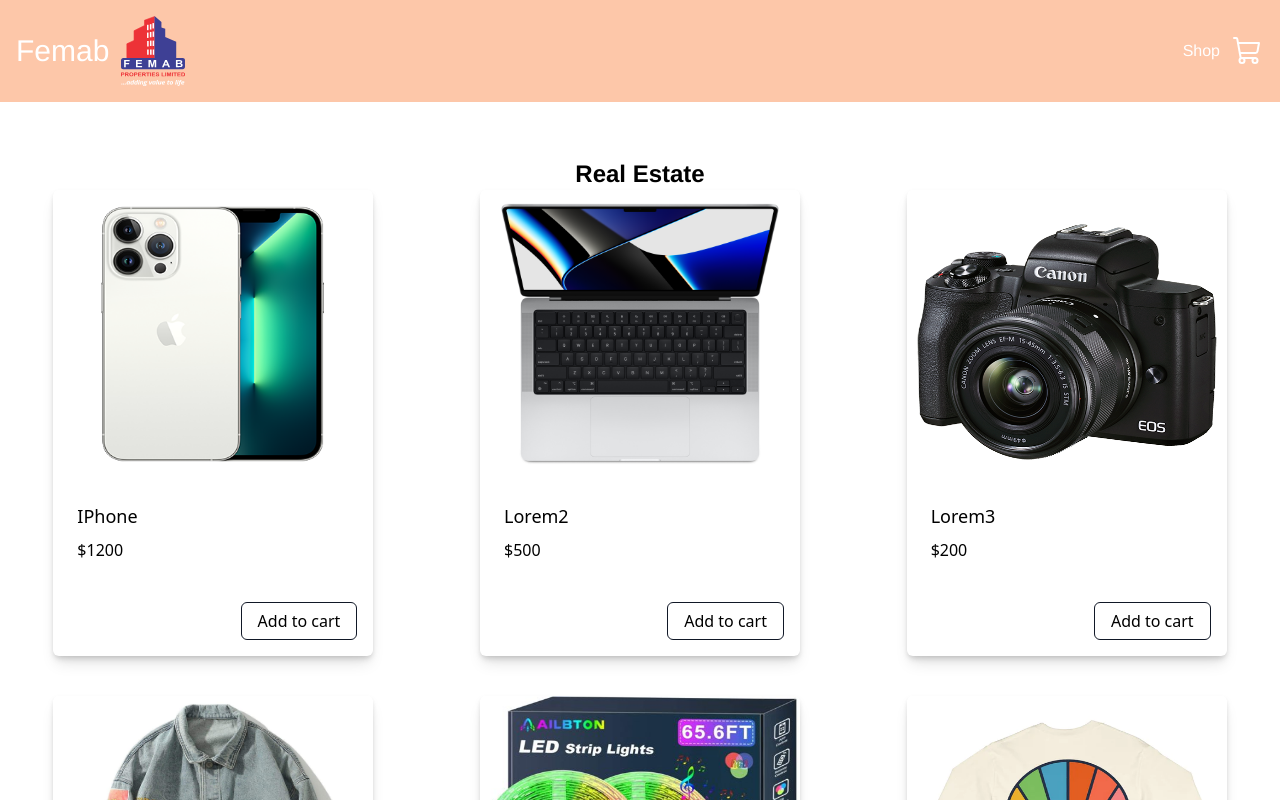
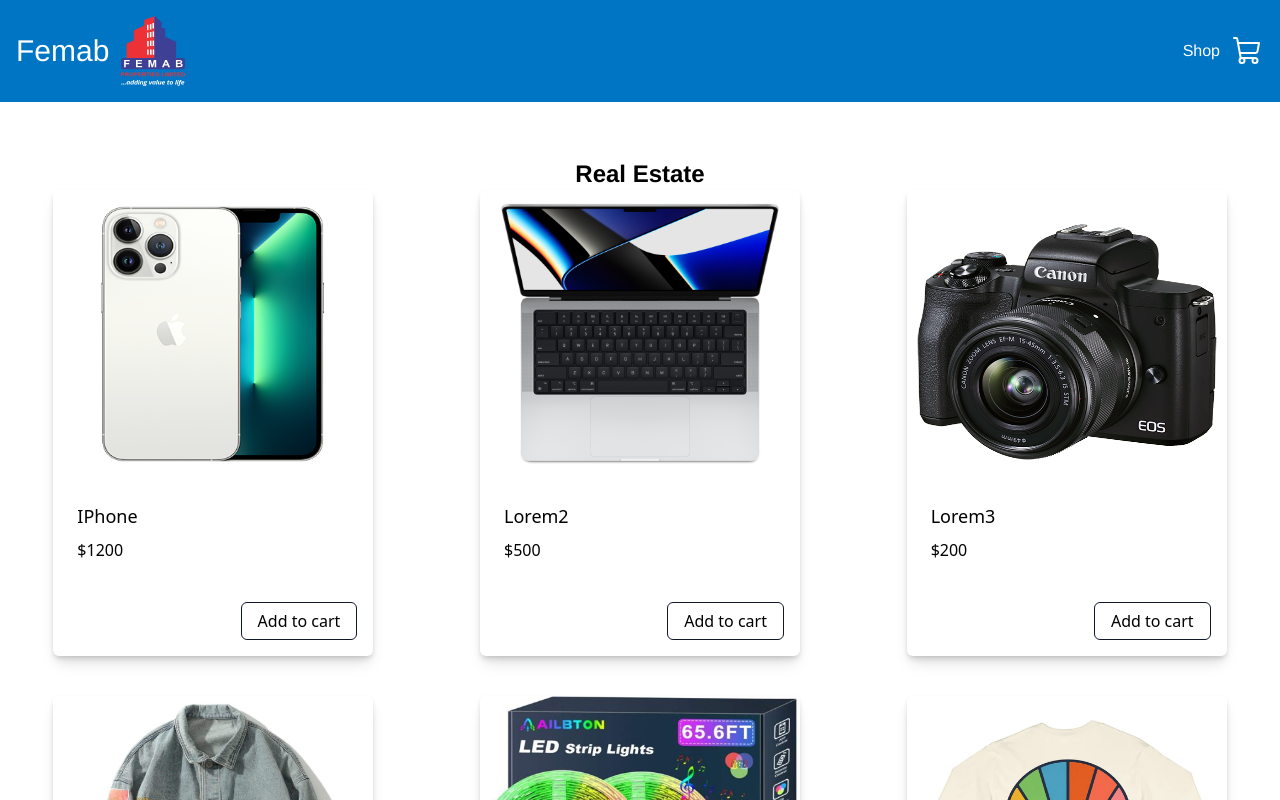
Before and after one commit to AgudaD/E-cart, a React (Vite) app: page / in a window 1280 px wide. Shown: the top 800 px of the page. Built offline with nearby package versions, Linux system fonts and the light colour scheme; a web font is replaced by a local one.

Commit message:
new commit

```diff
--- a/src/components/Navbar.jsx
+++ b/src/components/Navbar.jsx
@@ -4,7 +4,7 @@
 
 const Navbar = () => {
   return (
-    <div className="bg-[#FDC7A9] text-white flex justify-between items-center p-4 font-helvetica">
+    <div className="bg-[#0075C4] text-white flex justify-between items-center p-4 font-helvetica">
       <div className="flex items-center gap-3">
         <p className="text-3xl">Femab</p>
         <img src={logo} alt="" className="w-16" />
```
